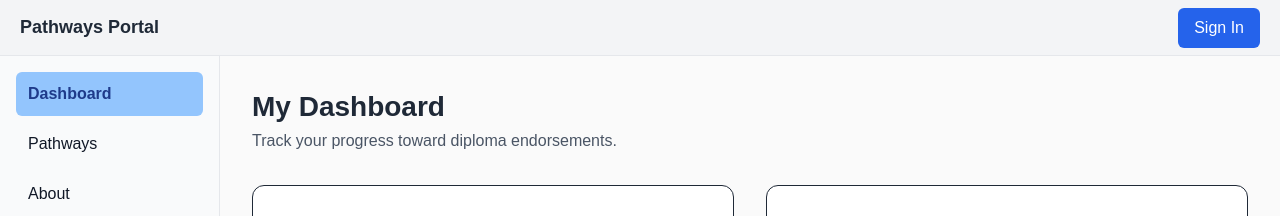
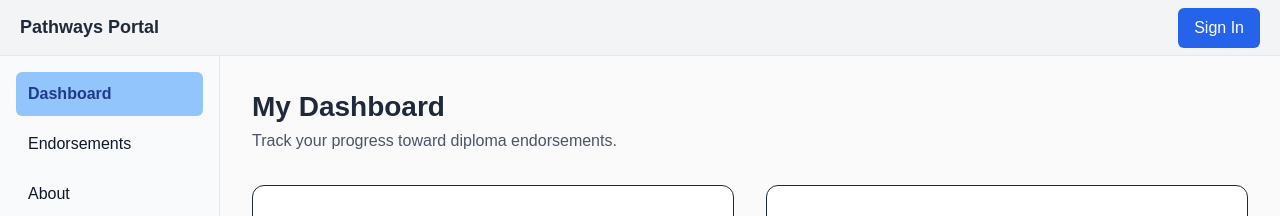
Before and after one commit to NCHS-Software-Engineering/NCHS-pathways-app, a Next.js app in the folder pathways-app/: page /dashboard in a window 1280 px wide. Shown: the top 216 px of the page. Built offline with nearby package versions, Linux system fonts and the light colour scheme.

Commit message:
Update sidebar link to Endorsements
Change the sidebar navigation entry from /pathways (Pathways) to /endorsements (Endorsements) in app/components/sidebar.jsx so the link and label point to the new endorsements route.

```diff
--- a/pathways-app/app/components/sidebar.jsx
+++ b/pathways-app/app/components/sidebar.jsx
@@ -14,7 +14,7 @@ export default function SideBar() {
     <aside>
       <nav>
         <Link className={linkClasses("/dashboard")} href="/dashboard">Dashboard</Link>
-        <Link className={linkClasses("/pathways")} href="/pathways">Pathways</Link>
+        <Link className={linkClasses("/endorsements")} href="/endorsements">Endorsements</Link>
         <Link className={linkClasses("/about")} href="/about">About</Link>
         <Link className={linkClasses("/settings")} href="/settings">Settings</Link>
       </nav>
```
